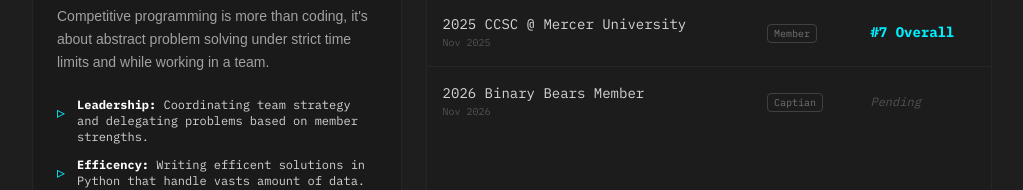
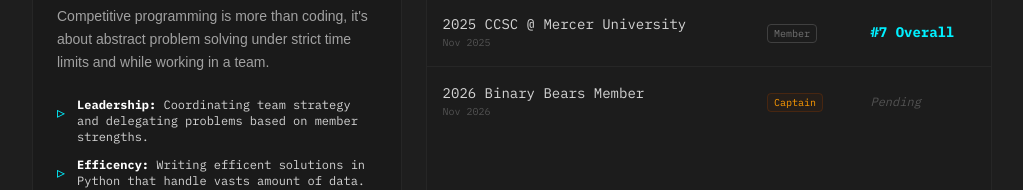
Before and after one commit to Jstowers1/Jstowers1.github.io, a Next.js app: page / in a window 1280 px wide. Shown: the part 2593-2783 px from the top of the page, without its empty margins (128-1151 px from the left). Built offline with nearby package versions, Linux system fonts and the light colour scheme; a web font is replaced by a local one.

Commit message:
Spelling fix

```diff
--- a/app/components/CompetitiveProgramming.tsx
+++ b/app/components/CompetitiveProgramming.tsx
@@ -16,7 +16,7 @@
   },
   {
     name: "2026 Binary Bears Member",
-    role: "Captian",
+    role: "Captain",
     rank: "Pending",
     date: "Nov 2026",
     status: "upcoming",
```
